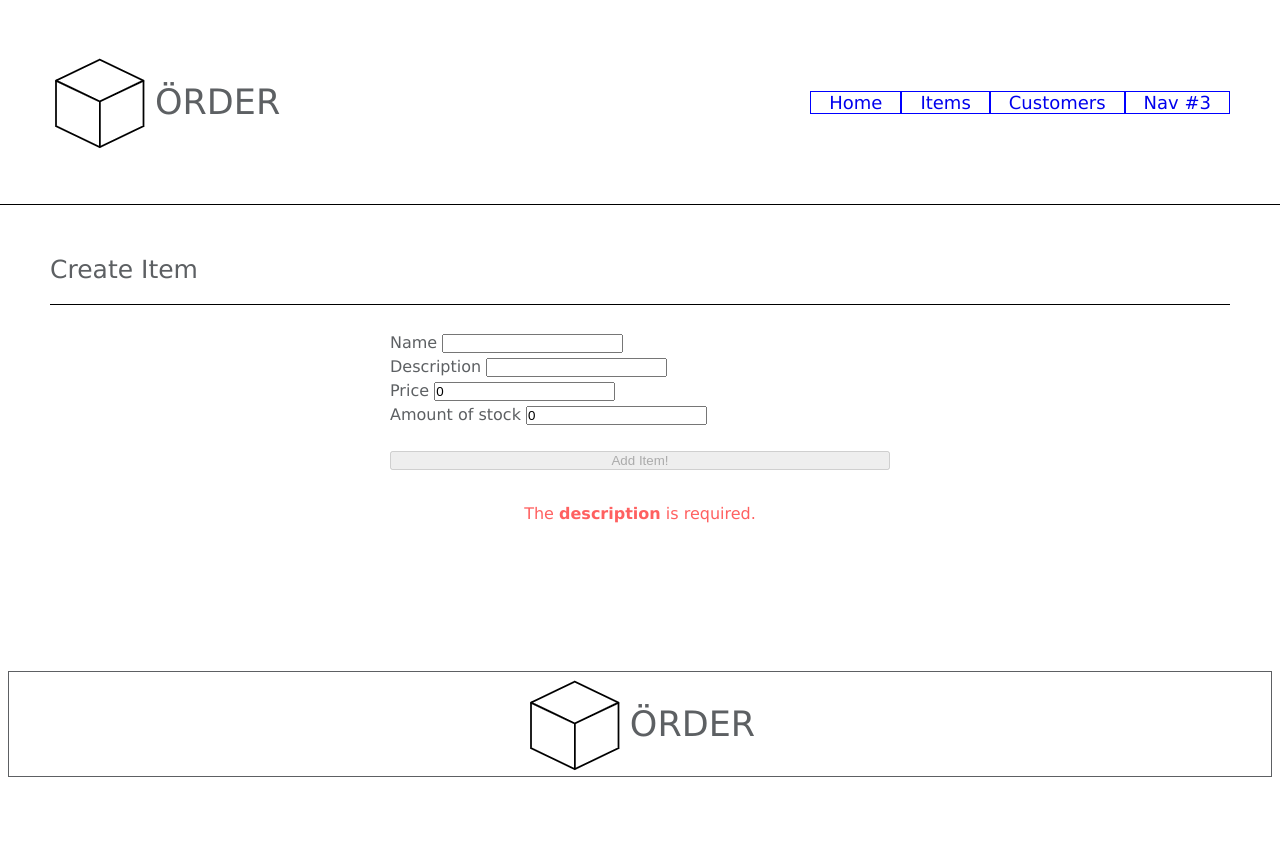
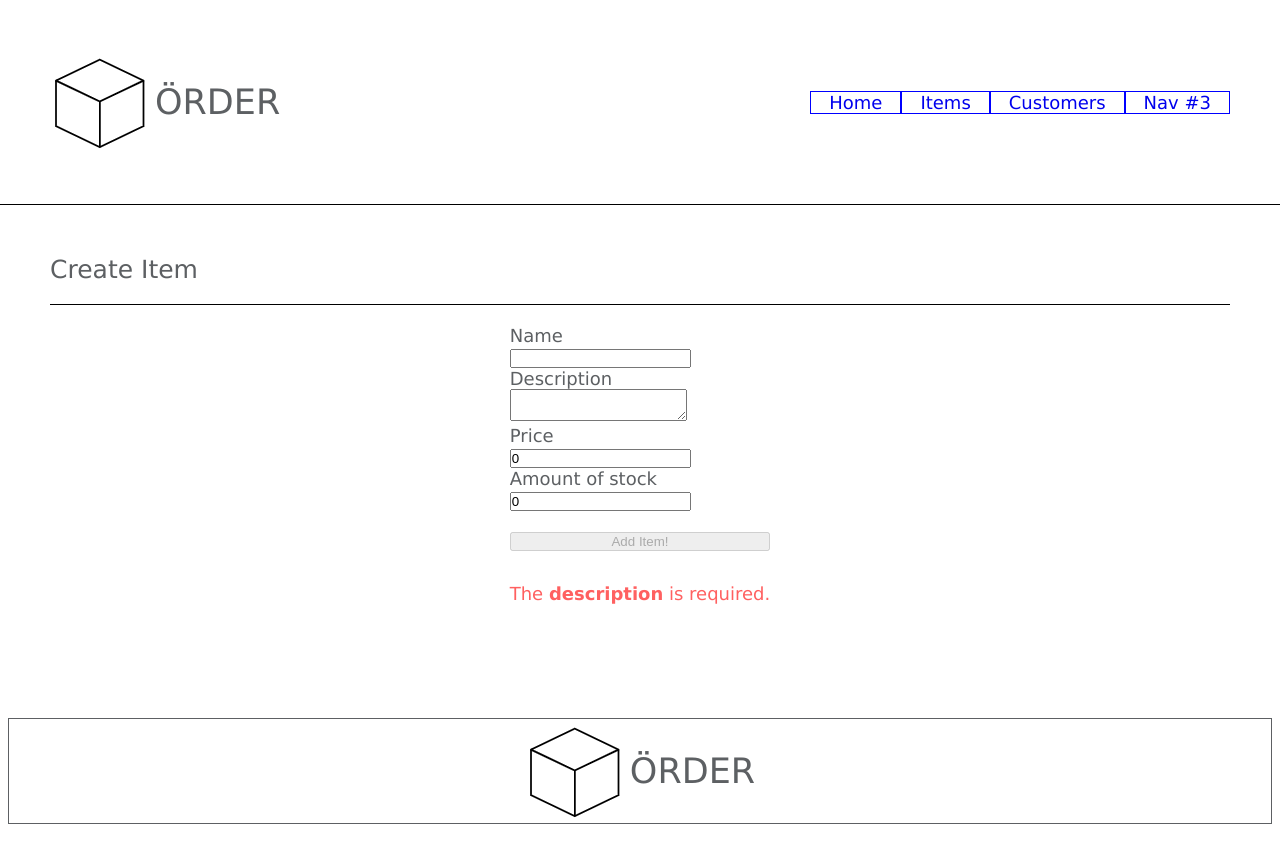
Before and after one commit to TomDesch/order-front, an Angular app: page /items/add-item in a window 1280 px wide. Shown: the top 856 px of the page. Built offline with nearby package versions, Linux system fonts and the light colour scheme.

Commit message:
feat(items): Adding an item now redirects to a very nicely item detail overview

```diff
--- a/src/app/webpages/add-item-form/add-item-form.component.html
+++ b/src/app/webpages/add-item-form/add-item-form.component.html
@@ -2,25 +2,26 @@
   <h3 class="section-title">Create Item</h3>
 
   <section class="section-errors">
-    <div class="form-control">
+    <div class="col-4 create-item-form">
       <form [formGroup]="addItemForm" (ngSubmit)="onSubmit()">
         <div>
-          <label for="name">Name </label>
+          <label for="name">Name </label> <br>
           <input id="name" type="text" formControlName="name">
         </div>
 
         <div>
           <label for="description">Description </label>
-          <input id="description" type="text" formControlName="description">
+          <br>
+          <textarea id="description" formControlName="description" maxlength="255"></textarea>
         </div>
 
         <div>
-          <label for="price">Price </label>
+          <label for="price">Price </label> <br>
           <input id="price" type="number" formControlName="price">
         </div>
 
         <div>
-          <label for="amountOfStock">Amount of stock </label>
+          <label for="amountOfStock">Amount of stock </label> <br>
           <input id="amountOfStock" type="number" formControlName="amountOfStock">
         </div>
 
--- a/src/app/webpages/add-item-form/add-item-form.component.ts
+++ b/src/app/webpages/add-item-form/add-item-form.component.ts
@@ -36,10 +36,9 @@ export class AddItemFormComponent implements OnInit {
     this.itemService.addItem(item)
       .subscribe(
         {
-          next: () => {
+          next: (createdItem) => {
             console.log(`Created ${item.name}`);
-            //todo need then?
-            this.router.navigate(['items']);
+            this.router.navigate(['items/' + (createdItem).id]);
           },
           error: (error) => {
             console.log(`Error creating item` + error);
--- a/src/app/webpages/item-details/item-details.component.css
+++ b/src/app/webpages/item-details/item-details.component.css
@@ -0,0 +1,50 @@
+.item-overview-box::placeholder { /* Chrome, Firefox, Opera, Safari 10.1+ */
+  opacity: 1; /* Firefox */
+  color: #ffffff;
+}
+
+.item-overview-box :-ms-input-placeholder { /* Internet Explorer 10-11 */
+  color: white;
+}
+
+.item-overview-box ::-ms-input-placeholder { /* Microsoft Edge */
+  color: white;
+}
+
+input[type=text] {
+  width: 70%;
+  padding: 10px 7px;
+  margin: 5px 10px;
+  box-sizing: border-box;
+  font-size: 20px;
+  height: fit-content;
+}
+
+textarea {
+  resize: vertical;
+  width: 70%;
+  padding: 10px 7px;
+  margin: 5px 10px;
+  box-sizing: border-box;
+  font-size: 20px;
+
+  height: min-content;
+}
+
+.item-overview-display {
+  display: flex;
+  justify-content: right;
+}
+
+.item-overview-box {
+  background-color: #3298b1;
+}
+
+.item-title {
+  padding-top: 15px;
+  font-size: 20px;
+  font-weight: bold;
+  display: flex;
+  justify-content: right;
+  width: 25%;
+}
--- a/src/app/webpages/item-details/item-details.component.html
+++ b/src/app/webpages/item-details/item-details.component.html
@@ -12,13 +12,34 @@
 <!--No changes to the data can be made here, all contents is presented as labels or as read-only form elements-->
 <!--You can already add the Edit button as a placeholder.-->
 
-<ng-container>
-  <section id="item-details" class="tiny-dialog fader" *ngIf="itemToDisplay$ | async as itemData">
-    <label>{{itemData.id}}</label>
-    <label>{{itemData.name}}</label>
-    <label>{{itemData.description}}</label>
-    <label>{{itemData.price}}</label>
-    <label>{{itemData.amountOfStock}}</label>
+<ng-container class="row" xmlns="http://www.w3.org/1999/html">
+  <section  class="col-1" *ngIf="itemToDisplay$ | async as itemData">
+
+    <div class="item-overview-display">
+      <p class="item-title">Item ID:</p>
+      <input class="item-overview-box" type="text" [readonly]="true" placeholder="{{itemData.id}} "/>
+    </div>
+
+
+    <div class="item-overview-display">
+      <p class="item-title">Item name:</p>
+      <input class="item-overview-box" type="text" [readonly]="true" placeholder="{{itemData.name}}"/>
+    </div>
+
+    <div class="item-overview-display">
+      <p class="item-title">Description:</p>
+      <textarea class="item-overview-box" [readonly]="true" placeholder="{{itemData.description}}"></textarea>
+    </div>
+
+    <div class="item-overview-display">
+      <p class="item-title">Price:</p>
+      <input class="item-overview-box" type="text" [readonly]="true" placeholder="€ {{itemData.price}}"/>
+    </div>
+
+    <div class="item-overview-display">
+      <p class="item-title">Amount in stock:</p>
+      <input class="item-overview-box" type="text" [readonly]="true" placeholder="{{itemData.amountOfStock}}"/>
+    </div>
 
   </section>
 </ng-container>
--- a/src/styles.css
+++ b/src/styles.css
@@ -240,7 +240,6 @@ form {
   padding: 10px 20px;
   margin: 10px;
   position: center;
-  /*top: -60px*/
 }
 
 .error-messaging {
@@ -255,6 +254,10 @@ form {
   display: flex;
   justify-content: center;
   position: relative;
-  /*//todo fix this margin bottom wtf why is it not auto adapting*/
-  margin-bottom: 250px;
 }
+
+.create-item-form {
+  display: flex;
+  justify-content: center;
+  position: center;
+}
```
